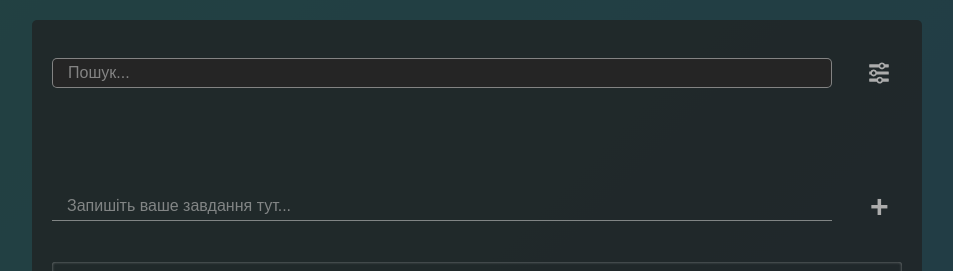
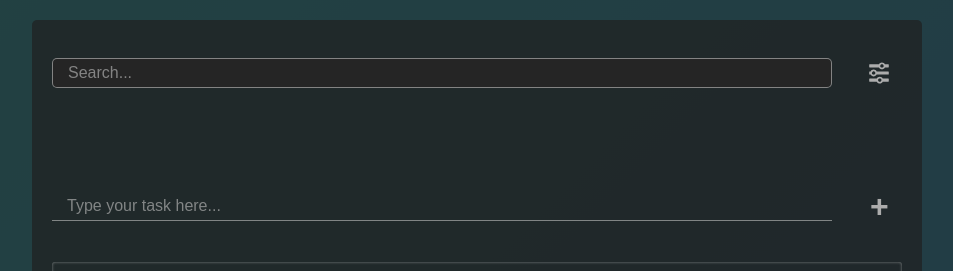
Before and after one commit to djvaij/todo-db2, a Vue app: page / in a window 1280 px wide. Shown: the top 271 px of the page, without its empty margins (163-1116 px from the left). Built offline with nearby package versions, Linux system fonts and the light colour scheme.

Commit message:
Replace placeholders texts and search bugfixes.

```diff
--- a/src/components/Header.vue
+++ b/src/components/Header.vue
@@ -1,6 +1,6 @@
 <template>
   <header class="header">
-    <input type="text" class="header__input" placeholder="Пошук..." v-model="typeText">
+    <input type="text" class="header__input" placeholder="Search..." v-model="typeText">
     <button id="filter-btn" class="header__button" @click="openFillters"></button>
     <Filters
       v-show="isFiltersShow"
--- a/src/components/NewTask.vue
+++ b/src/components/NewTask.vue
@@ -4,7 +4,7 @@
       v-model="taskText"
       type="text"
       class="new-task__input"
-      placeholder="Запишіть ваше завдання тут..."
+      placeholder="Type your task here..."
       @keypress.enter="addNewTask"
     >
     <button class="new-task__add-btn" @click="addNewTask">+</button>
--- a/src/components/TodoList.vue
+++ b/src/components/TodoList.vue
@@ -41,10 +41,18 @@ let counter = 0
 let filteredList = ref([...todosList])
 
 watch(props.search, (first, second) => {
-  filteredList.value = [...todosList].filter((el) => {
-    console.log(el.title.includes(search.searchText), search.searchText)
-    return el.title.includes(search.searchText)
-  })
+  if (filters.status === filtersConst.DONE) {
+    filteredList.value = [...todosList]
+      .filter((el) => el.isCompleted)
+      .filter((el) => el.title.includes(search.searchText))
+  }
+  else if (filters.status === filtersConst.UNDONE) {
+    filteredList.value = [...todosList]
+      .filter((el) => !el.isCompleted)
+      .filter((el) => el.title.includes(search.searchText))
+  } else {
+    filteredList.value = [...todosList].filter((el) => el.title.includes(search.searchText))
+  }
 })
 
 watch(props.filters, (first, second) => {
```
